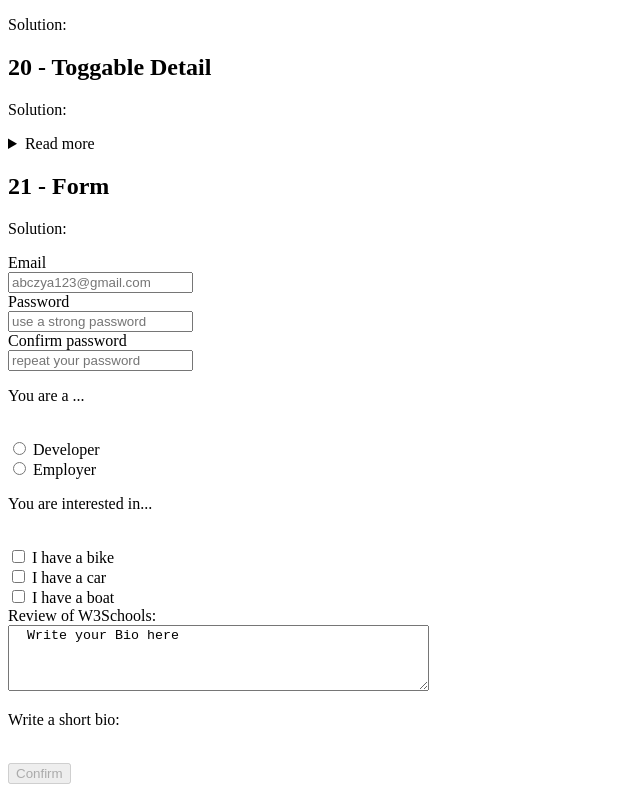
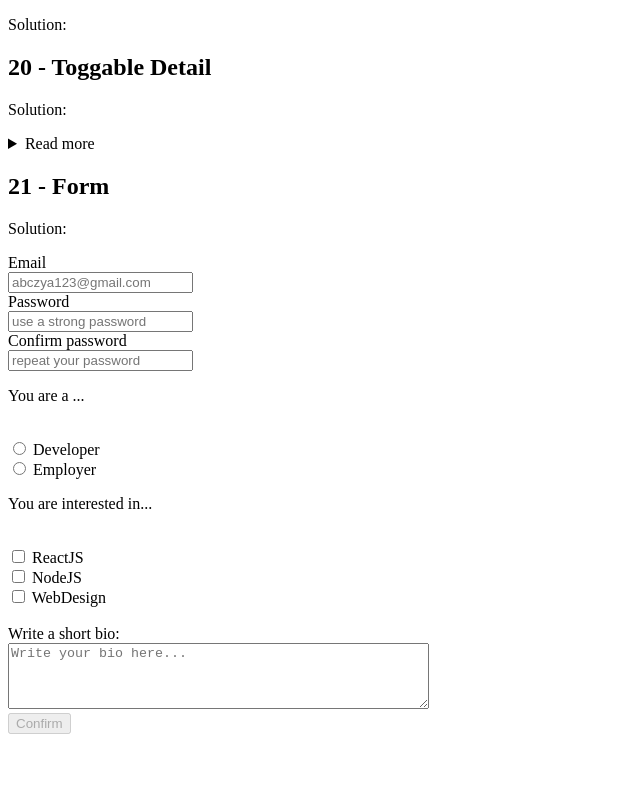
Before and after one commit to DinhL3/Day2_ex1, a plain HTML site: page index.html in a window 1280 px wide. Shown: the part 3612-4412 px from the top of the page, without its empty margins (0-640 px from the left). After the commit the page ends 4362 px from the top, so only its background shows below. Drawn offline with Linux system fonts and the light colour scheme.

Commit message:
homework

```diff
--- a/index.html
+++ b/index.html
@@ -6,12 +6,6 @@
     <meta http-equiv="X-UA-Compatible" content="IE=edge">
     <meta name="viewport" content="width=device-width, initial-scale=1.0">
     <title>Dinh's HTML exercise 1</title>
-    <script>
-        function myFunction() {
-            console.log("hahahaha")
-            alert("Hi friend!");
-        }
-    </script>
 
 </head>
 
@@ -296,20 +290,18 @@
                 <label for="employer">Employer</label><br>
 
                 <p>You are interested in...</p><br>
-                <input type="checkbox" id="vehicle1" name="vehicle1" value="Bike">
-                <label for="vehicle1"> I have a bike</label><br>
-                <input type="checkbox" id="vehicle2" name="vehicle2" value="Car">
-                <label for="vehicle2"> I have a car</label><br>
-                <input type="checkbox" id="vehicle3" name="vehicle3" value="Boat">
-                <label for="vehicle3"> I have a boat</label>
+                <input type="checkbox" id="ReactJS" name="ReactJS" value="NodeJS">
+                <label for="ReactJS"> ReactJS</label><br>
+                <input type="checkbox" id="NodeJS" name="NodeJS" value="NodeJS">
+                <label for="NodeJS"> NodeJS</label><br>
+                <input type="checkbox" id="WebDesign" name="WebDesign" value="WebDesign">
+                <label for="WebDesign"> WebDesign</label>
+                <br><br>
+
+                <label for="Bio">Write a short bio:</label><br>
+
+                <textarea id="bio" name="bio" rows="4" cols="50" placeholder="Write your bio here..."></textarea>
                 <br>
-
-                <label for="w3review">Review of W3Schools:</label><br>
-
-                <textarea id="w3review" name="w3review" rows="4" cols="50">
-  Write your Bio here
-  </textarea>
-                <p>Write a short bio:</p><br>
 
                 <input type="submit" value="Confirm" disabled>
 
```
